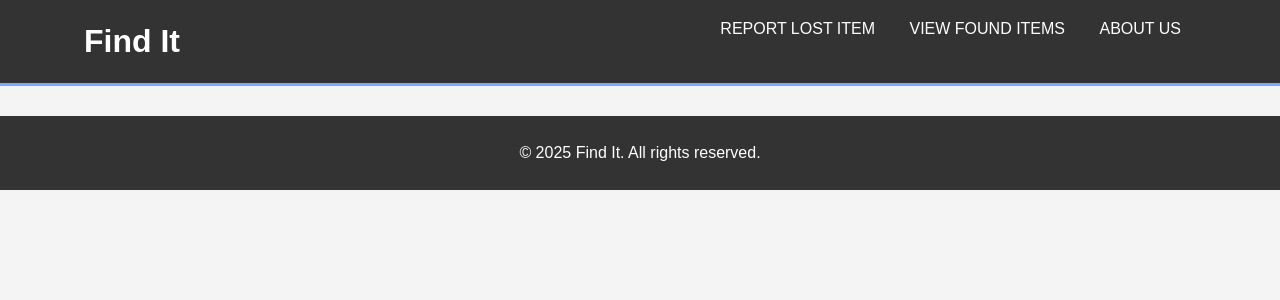
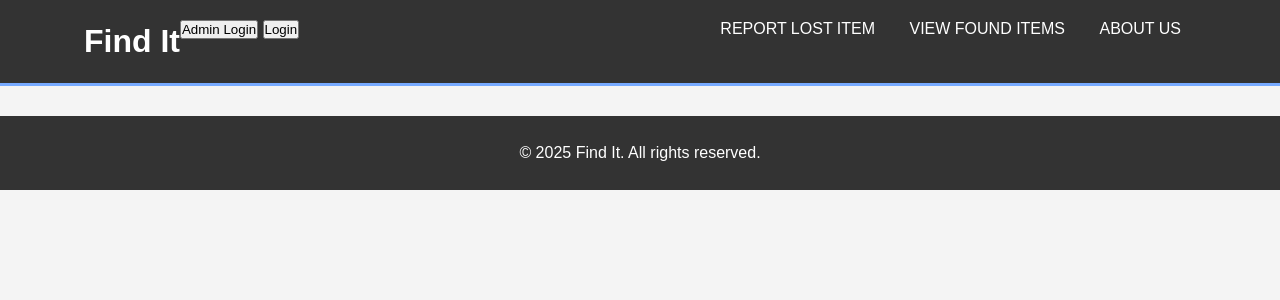
Before and after one commit to Robb1228/find-it, a Flask app: template app/templates/base.html in a window 1280 px wide. Shown: the top 300 px of the page. Run offline with Flask 3, Linux system fonts and the light colour scheme; the template is opened without the code that fills it, so the values that code supplies are empty.

Commit message:
Update base.html
Updated the base.html to match the updated login buttons.

```diff
--- a/app/templates/base.html
+++ b/app/templates/base.html
@@ -10,10 +10,12 @@
 </head>
 <body>
 
-    <!-- Simple site header -->
+    <!-- Site Header -->
     <header>
-        <div class="container">
+        <div class="container header-flex">
             <h1>Find It</h1>
+
+            <div class="nav-login-group">
                 <nav>
                     <ul>
                         <li><a href="#report-lost">Report Lost Item</a></li>
@@ -21,10 +23,16 @@
                         <li><a href="#about">About Us</a></li>
                     </ul>
                 </nav>
+
+                <div class="login-buttons">
+                    <button onclick="window.location.href='/admin-login'">Admin Login</button>
+                    <button onclick="window.location.href='/user-login'">Login</button>
+                </div>
+            </div>
         </div>
     </header>
 
-    <!-- Dynamic page content -->
+    <!-- Dynamic Page Content -->
     {% block content %}{% endblock %}
 
     <!-- Footer -->
```
Lines whose indentation alone changed are shown as unchanged.
